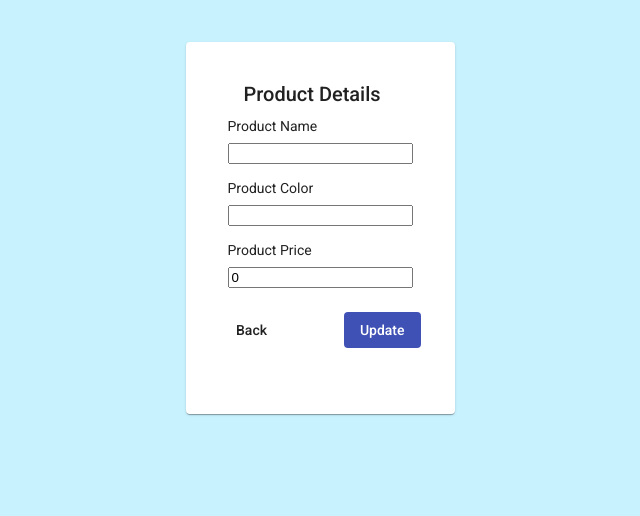
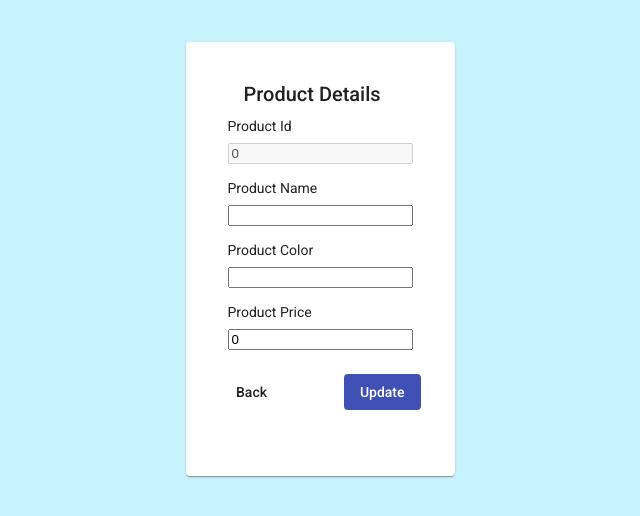
Before and after one commit to AseelBu/NET_Angular_CRUD_App, an Angular app in the folder UI/Products/: page /product-details/1 in a window 1280 px wide. Shown: the top 516 px of the page, without its empty margins (320-960 px from the left). Built offline with nearby package versions, Linux system fonts and the light colour scheme; no server answers.

Commit message:
Added product id to form

```diff
--- a/UI/Products/src/app/product-details/product-details.component.html
+++ b/UI/Products/src/app/product-details/product-details.component.html
@@ -1,35 +1,42 @@
 <div class="product-form">
     <mat-card class="details-card">
+
         <mat-card-header>
             <mat-card-title>Product Details</mat-card-title>
         </mat-card-header>
 
-
+        <!-- Product details form -->
             <form #form="ngForm" (ngSubmit)="onSubmit()">
                 <mat-card-content>
+                    <!-- Product Id -->
+                    <div class="form-group">
+                        <label for="product-id">Product Id</label>
+                        <input type="text" name="product-id" [(ngModel)]="product.id" disabled>
+                    </div>
+                     <!-- Product Name -->
                     <div class="form-group">
                         <label for="product-name">Product Name</label>
                         <input type="text" name="product-name" [(ngModel)]="product.name">
                     </div>
+                     <!-- Product Color -->
                     <div class="form-group">
                         <label for="product-color">Product Color</label>
                         <input type="text" name="product-color" [(ngModel)]="product.color">
                     </div>
+                    <!-- Product Price -->
                     <div class="form-group">
                         <label for="product-price">Product Price</label>
                         <input type="number" name="product-price" [(ngModel)]="product.price">
                     </div>
                 </mat-card-content>
+                <!-- Action buttons -->
                 <mat-card-actions class="product-actions">
                     <button routerLink="" mat-button>Back</button>
-                    <button type="submit" mat-flat-button color="primary">
-                        Update
-                        <!-- <span *ngIf="showCheck"><i class="fa-solid fa-check fa-flip" style="--fa-animation-duration: 4s;"></i></span>
-                        <span *ngIf="!showCheck">Update</span> -->
-                    </button>
+                    <button type="submit" mat-flat-button color="primary"> Update</button>
                 </mat-card-actions>
+
             </form>
-
+            <!-- Update request status message -->
             <div *ngIf="showCheck" class="status-msg">
                 <p>Product updated <i class="fa-solid fa-check fa-bounce" style="--fa-animation-duration: 5s;"></i></p>
             </div>
--- a/UI/Products/src/app/product-details/product-details.component.ts
+++ b/UI/Products/src/app/product-details/product-details.component.ts
@@ -25,7 +25,6 @@ export class ProductDetailsComponent implements OnInit {
     , private productsService:ProductsService) { }
 
   ngOnInit() {
-
     this.productId = this.router.snapshot.params.id.toString();
     this.getProduct(this.productId);
   }
@@ -41,6 +40,7 @@ export class ProductDetailsComponent implements OnInit {
     );
   }
 
+  // Updates product details
   onSubmit(){
     this.productsService.updateProduct(this.product)
     .subscribe(
@@ -48,8 +48,6 @@ export class ProductDetailsComponent implements OnInit {
         console.log(response);
         this.showCheck=true;
         setTimeout(()=>{this.showCheck=false},5000);
-
-
       }
     )
   }
```
